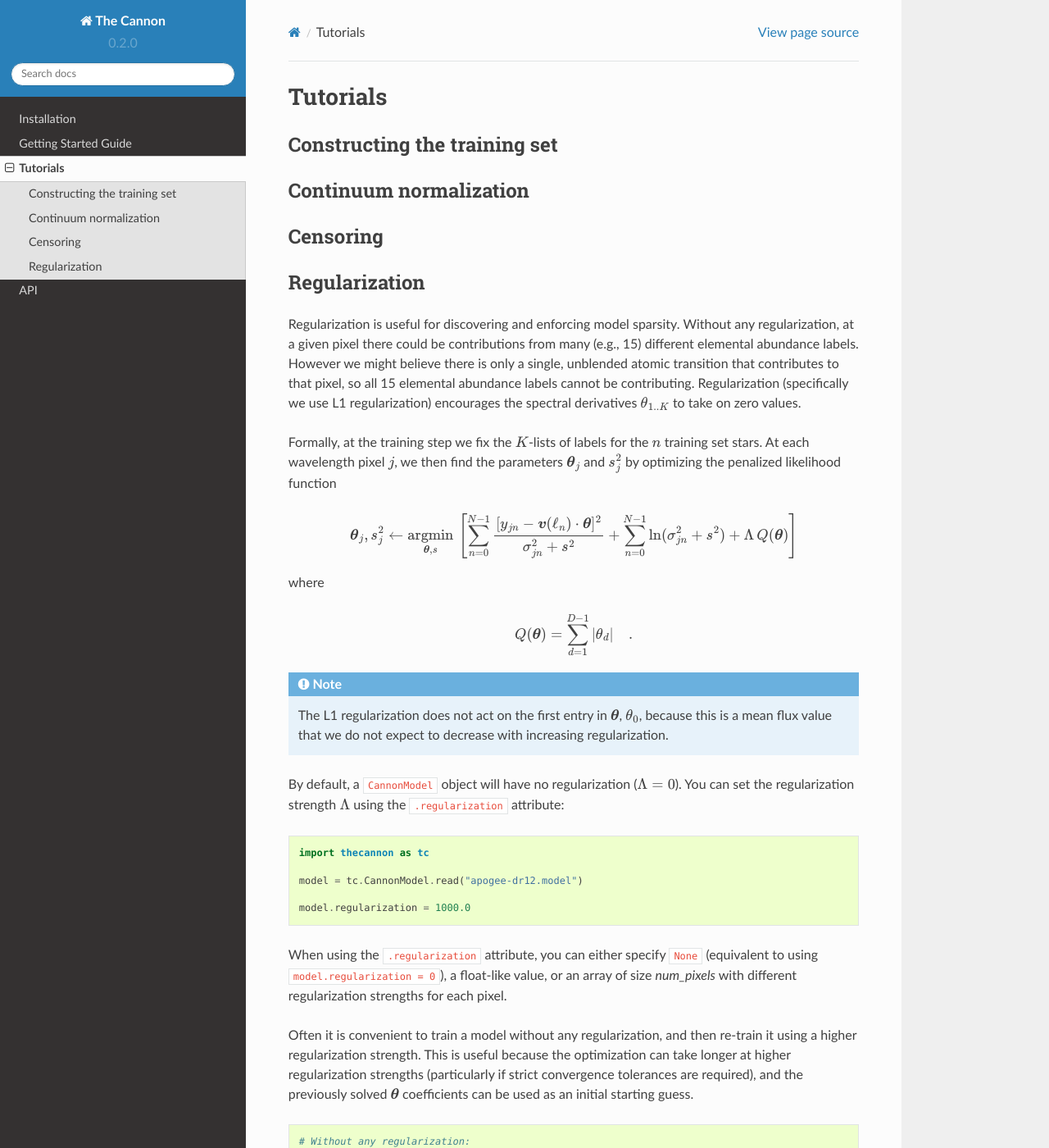
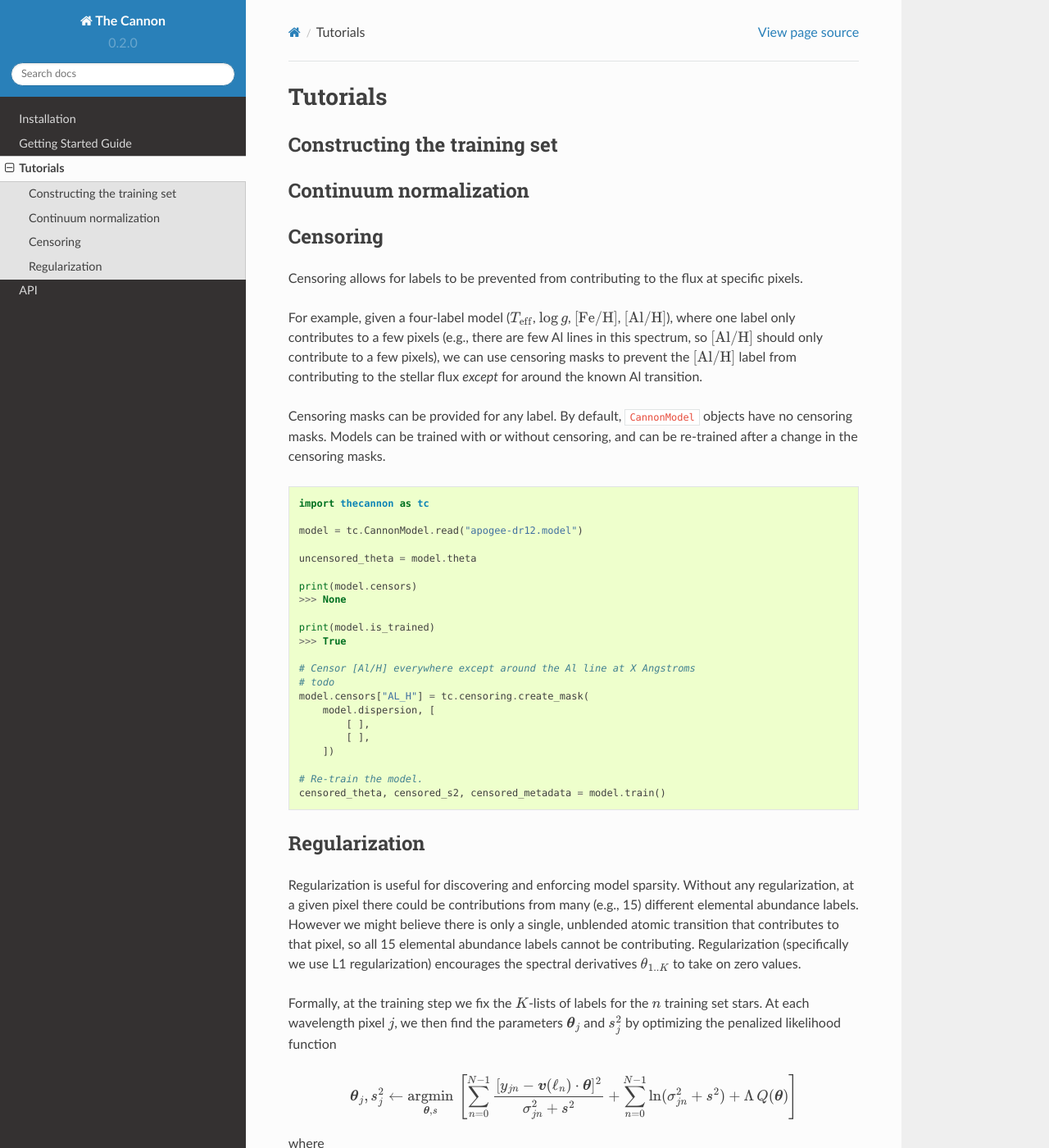
Before and after one commit to andycasey/AnniesLasso, a Sphinx documentation site: the page built from docs/source/tutorials.rst, in a window 1280 px wide and 1400 px high. Shown: the whole window at 82% size. Built offline with Sphinx 7.4.7 and the Read the Docs theme 2.0.0, drawn with Linux system fonts in a browser that asks for light colours.

Commit message:
Add censoring docs

```diff
--- a/docs/source/tutorials.rst
+++ b/docs/source/tutorials.rst
@@ -12,6 +12,38 @@ Continuum normalization
 
 Censoring
 ---------
+
+Censoring allows for labels to be prevented from contributing to the flux at specific pixels.
+
+For example, given a four-label model (:math:`T_{\rm eff}`, :math:`\log{g}`, :math:`[{\rm Fe}/{\rm H}]`, :math:`[{\rm Al}/{\rm H}]`), where one label only contributes to a few pixels (e.g., there are few Al lines in this spectrum, so :math:`[{\rm Al}/{\rm H}]` should only contribute to a few pixels), we can use censoring masks to prevent the :math:`[{\rm Al}/{\rm H}]` label from contributing to the stellar flux *except* for around the known Al transition.
+
+Censoring masks can be provided for any label. By default, ``CannonModel`` objects have no censoring masks. Models can be trained with or without censoring, and can be re-trained after a change in the censoring masks.
+
+.. code-block:: python
+
+    import thecannon as tc
+
+    model = tc.CannonModel.read("apogee-dr12.model")
+
+    uncensored_theta = model.theta
+
+    print(model.censors)
+    >>> None
+
+    print(model.is_trained)
+    >>> True
+
+    # Censor [Al/H] everywhere except around the Al line at X Angstroms
+    # todo
+    model.censors["AL_H"] = tc.censoring.create_mask(
+        model.dispersion, [
+            [ ],
+            [ ],
+        ])
+
+    # Re-train the model.
+    censored_theta, censored_s2, censored_metadata = model.train()
+
 
 Regularization
 --------------
```
